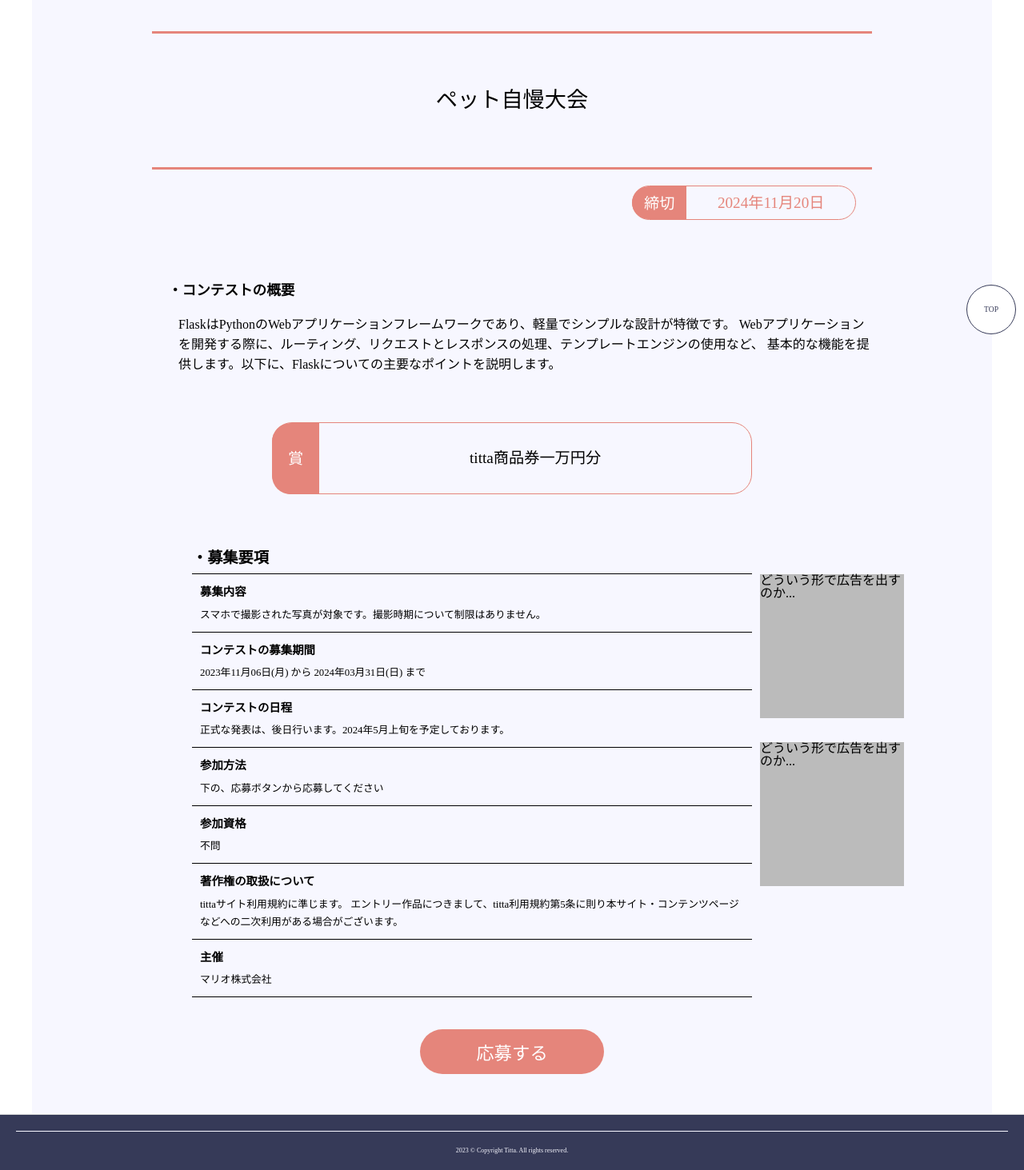
After one commit to ihGti/titta_flask, a Flask app: page /contest_detail in a window 1280 px wide. The commit adds this page. Shown: the part 472-1935 px from the top of the page at 80% size. Run offline with Flask 3, Linux system fonts and the light colour scheme; some libraries are stand-ins or nearby versions.

Commit message:
'課題用のファイル'

```diff
--- a/app.py
+++ b/app.py
@@ -1,7 +1,4 @@
 from project import create_app
-from project.config import SQLALCHEMY_DATABASE_URI
-
-SQLALCHEMY_DATABASE_URI = 'mysql://titta_project:2023$Iht!tta@localhost/titta_db'
 
 app = create_app()
 
--- /dev/null
+++ b/project/static/css/contest_detail.css
@@ -0,0 +1,173 @@
+#content{
+    width: 1000px;
+    margin: 0 auto;
+}
+
+#topFigure{
+    display: flex;
+    margin: 0 auto;
+}
+
+#topFigure figure{
+    margin: 0 auto;
+}
+
+#topFigure figure img{
+    /* max-width: 700px; */
+    height: 300px;
+}
+
+
+#con_title{
+    border-top: #E5857B 3px solid;
+    border-bottom: #E5857B 3px solid;
+    margin: 40px auto 20px auto;
+    width: 900px;
+}
+
+#con_title p{
+    text-align: center;
+    font-size: 1.7rem;
+    font-weight: 500;
+    margin: 70px 0 70px 0;
+}
+
+
+#deadline{
+    display: flex;
+    border: #E5857B 1px solid;
+    border-radius: 25px;
+    margin: 0 0 0 650px;
+    width: 280px;
+}
+
+#deadline #limit{
+    padding: 12px 15px 10px 15px;
+    margin: auto 0 auto -1px;
+    background-color: #E5857B;
+    color: #fff;
+    font-size: 1.2rem;
+    border-radius: 23px 0 0 23px;
+}
+
+#deadline #time{
+    font-size: 1.2rem;
+    text-align: center;
+    vertical-align: middle;
+    margin: auto;
+    color: #E5857B;
+}
+
+
+#overview{
+    margin: 80px auto 40px auto;
+    width: 900px;
+}
+
+#overview h6{
+    font-size: 1.1rem;
+    margin: 20px 0 20px 20px;
+    font-weight: 600;
+}
+#overview p{
+    line-height: 25px;
+    margin: 0 0 0 33px;
+}
+
+
+#award{
+    display: flex;
+    border: #E5857B 1px solid;
+    border-radius: 25px;
+    margin: 60px auto;
+    width: 600px;
+    height: 90px;
+}
+
+#award #sho{
+    padding: 0 20px 0 20px;
+    height: 89px;
+    margin: auto 0 auto -1px;
+    background-color: #E5857B;
+    color: #fff;
+    font-size: 1.2rem;
+    border-radius: 23px 0 0 23px;
+    line-height: 90px;
+}
+
+#award #sho-d{
+    font-size: 1.2rem;
+    text-align: center;
+    vertical-align: middle;
+    margin: auto;
+}
+
+
+#divide{
+    display: flex;
+    margin: 40px 0;
+}
+
+#app_req{
+    width: 700px;
+    margin: 0 0 0 100px;
+}
+
+#app_req h5{
+    font-size: 1.2rem;
+    margin: 10px 0;
+}
+
+#app_req ul{
+    list-style: none;
+}
+
+#app_req ul li{
+    border-top: #000 1px solid;
+    padding: 10px 10px;
+}
+
+#app_req ul li:last-child{
+    border-top: #000 1px solid;
+    border-bottom: #000 1px solid;
+}
+
+#app_req ul li .headingA{
+    font-weight: 600;
+    font-size: 0.9rem;
+    padding: 5px 0 10px 0;
+}
+
+#app_req ul li .app-con{
+    font-size: 0.8rem;
+    line-height: 22px;
+}
+
+
+#ad{
+    width: 200px;
+    margin: 40px 0 0 0;
+}
+
+#ad .ad-con{
+    width: 180px;
+    height: 180px;
+    background-color: #bbb;
+    margin: 0 auto 30px auto;
+}
+
+
+#ApplyBtn{
+    display: flex;
+    margin: 0 auto;
+    padding: 12px 70px;
+    font-size: 1.4rem;
+    background-color: #E5857B;
+    color: #fff;
+    border: none;
+    border-radius: 30px;
+}
+
+#ApplyBtn:hover{
+    opacity: 0.8;
+}
--- a/project/static/css/exhibit.css
+++ b/project/static/css/exhibit.css
@@ -58,6 +58,12 @@ h1{
 }
 form{
 
+}
+
+.button{
+  font-family: FontAwesome;
+  -webkit-font-smoothing: antialiased;
+  -moz-osx-font-smoothing: grayscale;
 }
 
 form label{
--- /dev/null
+++ b/project/templates/contest_detail.html
@@ -0,0 +1,107 @@
+{% extends "base.html" %}
+
+{% block title %}
+-contest_detail
+{% endblock %}
+
+{% block css %}
+    <link rel="stylesheet" type="text/css" href="/static/css/contest_detail.css">
+{% endblock %}
+
+
+
+{% block content %}
+  <form method="post" id="imageForm">
+
+    <main id="m-con-detail">
+
+      <div class="wrap">
+
+        <div id="content">
+
+          <div id="topFigure">
+            <figure>
+              <img src="/static/images/big_sample.jpg" alt="サンプル画像">
+            </figure>
+          </div>
+
+          <div id="con_title">
+            <p>ペット自慢大会</p>
+          </div>
+
+          <div id="deadline">
+            <p id="limit">締切</p>
+            <p id="time">2024年11月20日</p>
+          </div>
+
+          <div id="overview">
+            <h6>・コンテストの概要</h6>
+            <p>
+              FlaskはPythonのWebアプリケーションフレームワークであり、軽量でシンプルな設計が特徴です。
+              Webアプリケーションを開発する際に、ルーティング、リクエストとレスポンスの処理、テンプレートエンジンの使用など、
+              基本的な機能を提供します。以下に、Flaskについての主要なポイントを説明します。
+            </p>
+          </div>
+
+          <div id="award">
+            <p id="sho">賞</p>
+            <p id="sho-d">titta商品券一万円分</p>
+          </div>
+
+          <div id="divide">
+            <div id="app_req">
+              <h5>・募集要項</h5>
+              <ul>
+                <li>
+                  <p class="headingA">募集内容</p>
+                  <p class="app-con">スマホで撮影された写真が対象です。撮影時期について制限はありません。</p>
+                </li>
+                <li>
+                  <p class="headingA">コンテストの募集期間</p>
+                  <p class="app-con">2023年11月06日(月) から 2024年03月31日(日) まで</p>
+                </li>
+                <li>
+                  <p class="headingA">コンテストの日程</p>
+                  <p class="app-con">正式な発表は、後日行います。2024年5月上旬を予定しております。</p>
+                </li>
+                <li>
+                  <p class="headingA">参加方法</p>
+                  <p class="app-con">下の、応募ボタンから応募してください</p>
+                </li>
+                <li>
+                  <p class="headingA">参加資格</p>
+                  <p class="app-con">不問</p>
+                </li>
+                <li>
+                  <p class="headingA">著作権の取扱について</p>
+                  <p class="app-con">tittaサイト利用規約に準じます。 エントリー作品につきまして、titta利用規約第5条に則り本サイト・コンテンツページなどへの二次利用がある場合がございます。</p>
+                </li>
+                <li>
+                  <p class="headingA">主催</p>
+                  <p class="app-con">マリオ株式会社</p>
+                </li>
+              </ul>
+            </div>
+
+            <div id="ad">
+              <div class="ad-con">
+                <p>どういう形で広告を出すのか...</p>
+              </div>
+              <div class="ad-con">
+                <p>どういう形で広告を出すのか...</p>
+              </div>
+            </div>
+
+          </div>
+
+          <input type="submit"  id="ApplyBtn" value="応募する">
+
+        </div>
+
+      </div><!-- class="wrap" -->
+
+    </main>
+
+  </form>
+
+{% endblock %}
--- a/project/views.py
+++ b/project/views.py
@@ -9,7 +9,7 @@ from werkzeug.utils import secure_filename
 # db接続に使う(更新・追加・削除)
 from project import db , create_app
 # models.pyで定義したテーブル
-from project.models import T_User , T_Exhibit , T_Paramerter , T_Category , T_Favorite , T_Point , T_Cartlist , T_Pet , T_FosterPet , T_LostPet , T_Chat
+from project.models import T_User , T_Exhibit , T_Paramerter , T_Category , T_Favorite , T_Point , T_Cartlist , T_Pet , T_FosterPet , T_LostPet , T_Chat , T_UserReview , T_Contest
 
 import os
 # 時間の制約
@@ -658,6 +658,16 @@ def pet_list():
 def contest():
     return render_template("contest.html",user=current_user)
 
+# コンテスト詳細
+@bp.route("/contest_detail")
+def contest_detail():
+    return render_template("contest_detail.html",user=current_user)
+
+# コンテスト応募
+@bp.route("/apply")
+def apply():
+    return render_template("apply.html",user=current_user)
+
 # 譲渡会
 @bp.route("/assignment")
 def assignment():
```
Also changed, not shown: migrations/versions/7dd99393058f_.py (added, +36 -0 lines), project/models.py (+97 -69 lines), project/static/css/apply.css (added, +97 -0 lines), project/templates/apply.html (added, +77 -0 lines).
